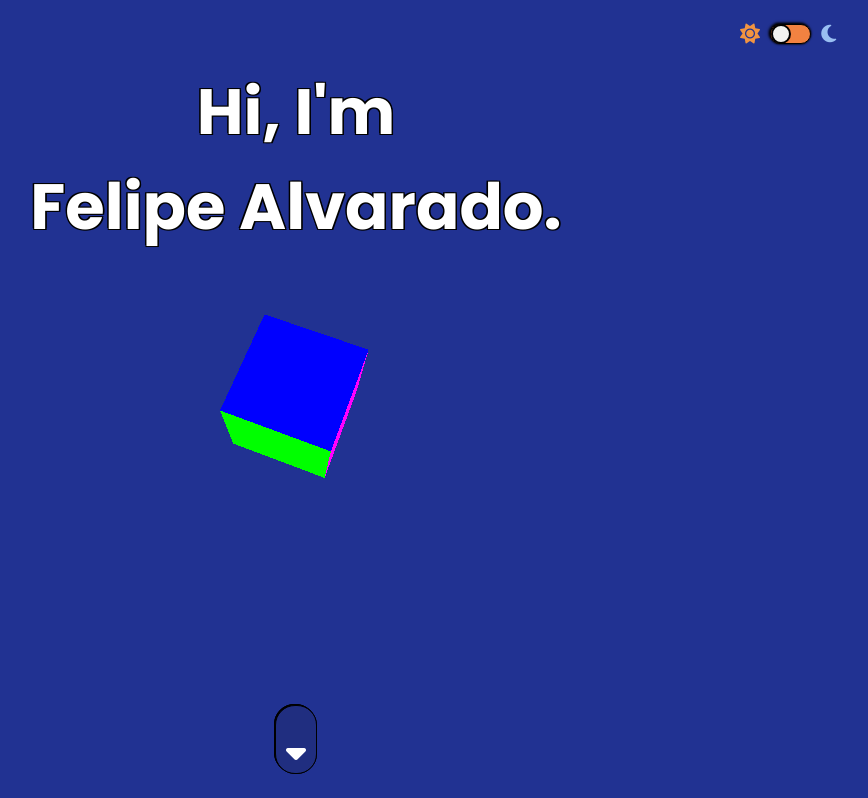
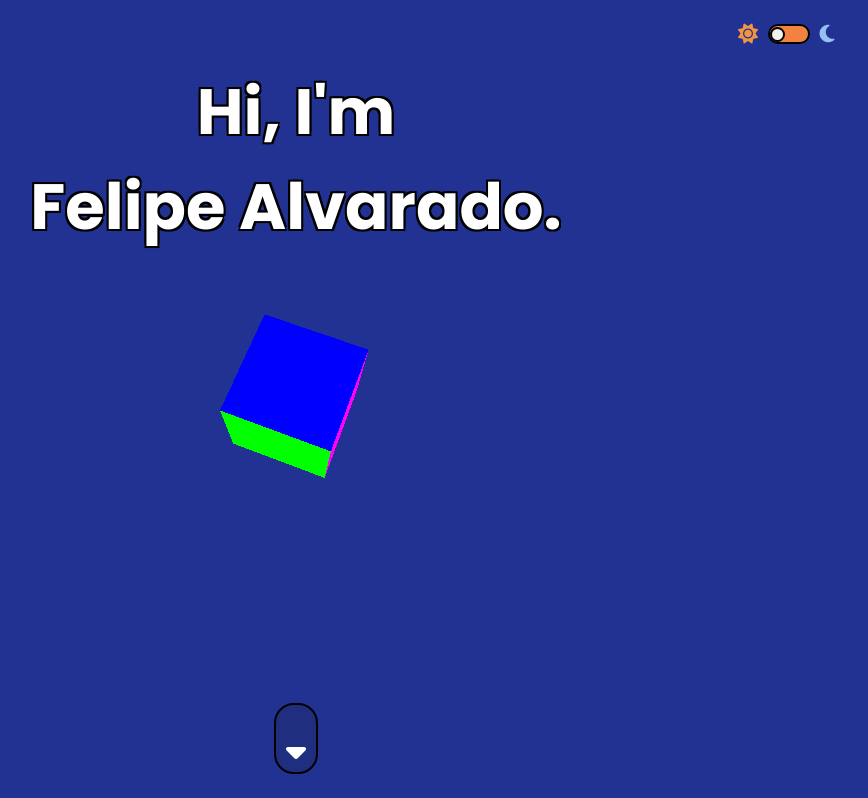
Before and after one commit to FelipeAlvarado01/Pruebas-Web, a website built with Vite: page Frontend/src/Index.html in a window 1280 px wide. Shown: the top 798 px of the page, without its empty margins (344-1212 px from the left). Built offline with nearby package versions, Linux system fonts and the light colour scheme.

Commit message:
arreglo de bordes

```diff
--- a/Frontend/src/styles.scss
+++ b/Frontend/src/styles.scss
@@ -78,11 +78,11 @@ body {
                 -webkit-appearance: none;
                 width: 20%;
                 height: 20px;
-                border-radius: 20px;
+                border-radius: 25px;
                 background: rgb(242, 130, 65);
                 outline: none;
-                border: 1px solid black;
-                filter: drop-shadow(0.3px 0.3px 1px black) drop-shadow(-0.3px -0.3px 1px black);
+                border: 2px solid black;
+                //filter: drop-shadow(0.3px 0.3px 1px black) drop-shadow(-0.3px -0.3px 1px black);
 
                 //box-shadow: 2px 2px 4px #2b2a2a;
             }
@@ -93,12 +93,13 @@ body {
 
             .slider-change::-webkit-slider-thumb {
                 -webkit-appearance: none;
-                width: 20px;
-                height: 20px;
-                border-radius: 50%;
+                width: 15px;
+                height: 15px;
+                border-radius: 100%;
                 background: #F2F2F0;
                 border: 2px solid black;
-                filter: drop-shadow(1px 1px 1px black) drop-shadow(-1px -1px -1px black);
+                margin-top: 0.2vh;
+                //filter: drop-shadow(1px 1px 1px black) drop-shadow(-1px -1px -1px black);
                 cursor: pointer;
             }
 
@@ -122,10 +123,10 @@ body {
                 font-size: 5vw;
                 font-family: $typographyPoppins;
                 text-shadow:
-                    -1.5px -1px 0px black,
-                    1.3px -1px 0px black,
-                    -1.1px 1px 0px black,
-                    1.5px 1px 0px black;
+                    -2px -2px 0px black,
+                    2px -2px 0px black,
+                    -2px 2px 0px black,
+                    2px 2px 0px black;
             }
         }
 
@@ -148,10 +149,10 @@ body {
                 background-position: 50% 50%;
                 border-radius: 20px;
                 margin-bottom: 3vh;
-                border: 1px solid black;
+                border: 2px solid black;
                 //box-shadow: 2px 4px 4px #000000;
                 //box-shadow: 3px 3px 0px 0px black, -3px -3px 0px 0px black;
-                filter: drop-shadow(0.3px 0.3px 0px black) drop-shadow(-0.3px -0.3px 0px black);
+                //filter: drop-shadow(0.3px 0.3px 0px black) drop-shadow(-0.3px -0.3px 0px black);
                 transition: transform 0.5s ease;
             }
 
@@ -174,12 +175,12 @@ body {
             background-color: white;
 
             .My-Photo {
-                padding: 1vh;
+                //padding: 1vh;
                 max-width: 50%;
                 height: 50%;
                 margin: 5%;
                 border-radius: 50%;
-                border: 2px solid black;
+                border: 3px solid black;
                 box-shadow: 1px 1px 0px 0px black, -1px -1px 0px 0px black;
                 //filter: drop-shadow(1px 1px 0px black) drop-shadow(-1px -1px 0px black);
 
```
Also changed, not shown: Frontend/src/styles.css, 1 other file.
